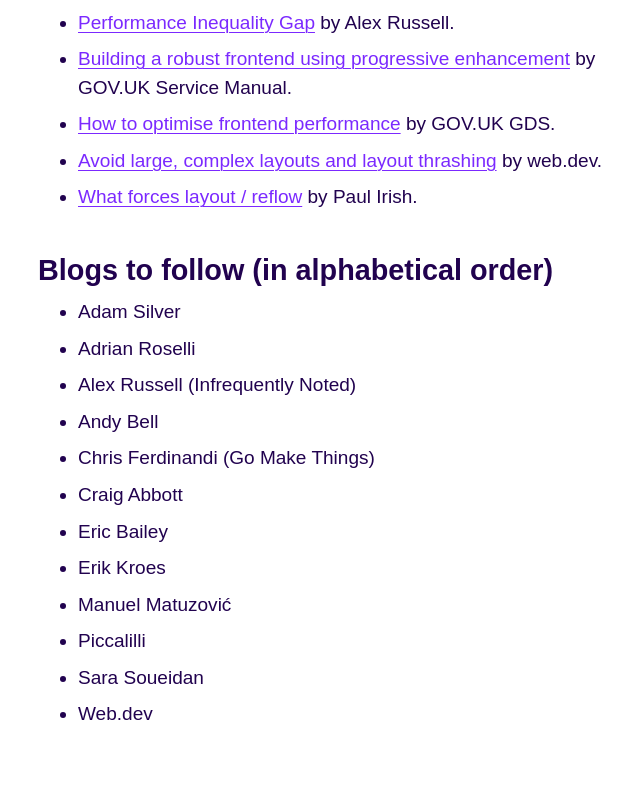
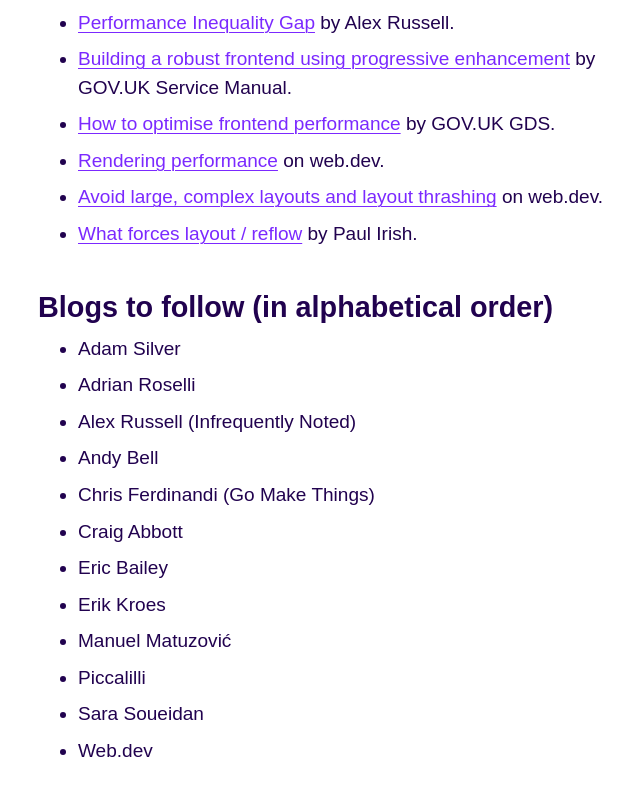
Before and after one commit to santicros/santicros.github.io, an Eleventy site: page src/links.md in a window 1280 px wide. Shown: the part 797-1592 px from the top of the page, without its empty margins (301-941 px from the left). Built offline with nearby package versions, Linux system fonts and the light colour scheme; Eleventy itself is replaced by a stand-in of ours; files that its build step writes are made by us from their sources.

Commit message:
Actualizar links.md

```diff
--- a/src/links.md
+++ b/src/links.md
@@ -31,7 +31,8 @@
 - [Performance Inequality Gap](https://infrequently.org/series/performance-inequality/) by Alex Russell.
 - [Building a robust frontend using progressive enhancement](https://www.gov.uk/service-manual/technology/using-progressive-enhancement) by GOV.UK Service Manual.
 - [How to optimise frontend performance](https://gds-way.digital.cabinet-office.gov.uk/standards/optimise-frontend-perf.html#how-to-optimise-frontend-performance) by GOV.UK GDS.
-- [Avoid large, complex layouts and layout thrashing](https://web.dev/articles/avoid-large-complex-layouts-and-layout-thrashing) by web.dev.
+- [Rendering performance](https://web.dev/articles/rendering-performance) on web.dev.
+- [Avoid large, complex layouts and layout thrashing](https://web.dev/articles/avoid-large-complex-layouts-and-layout-thrashing) on web.dev.
 - [What forces layout / reflow](https://gist.github.com/paulirish/5d52fb081b3570c81e3a) by Paul Irish.
 
 ## Blogs to follow (in alphabetical order)
```
